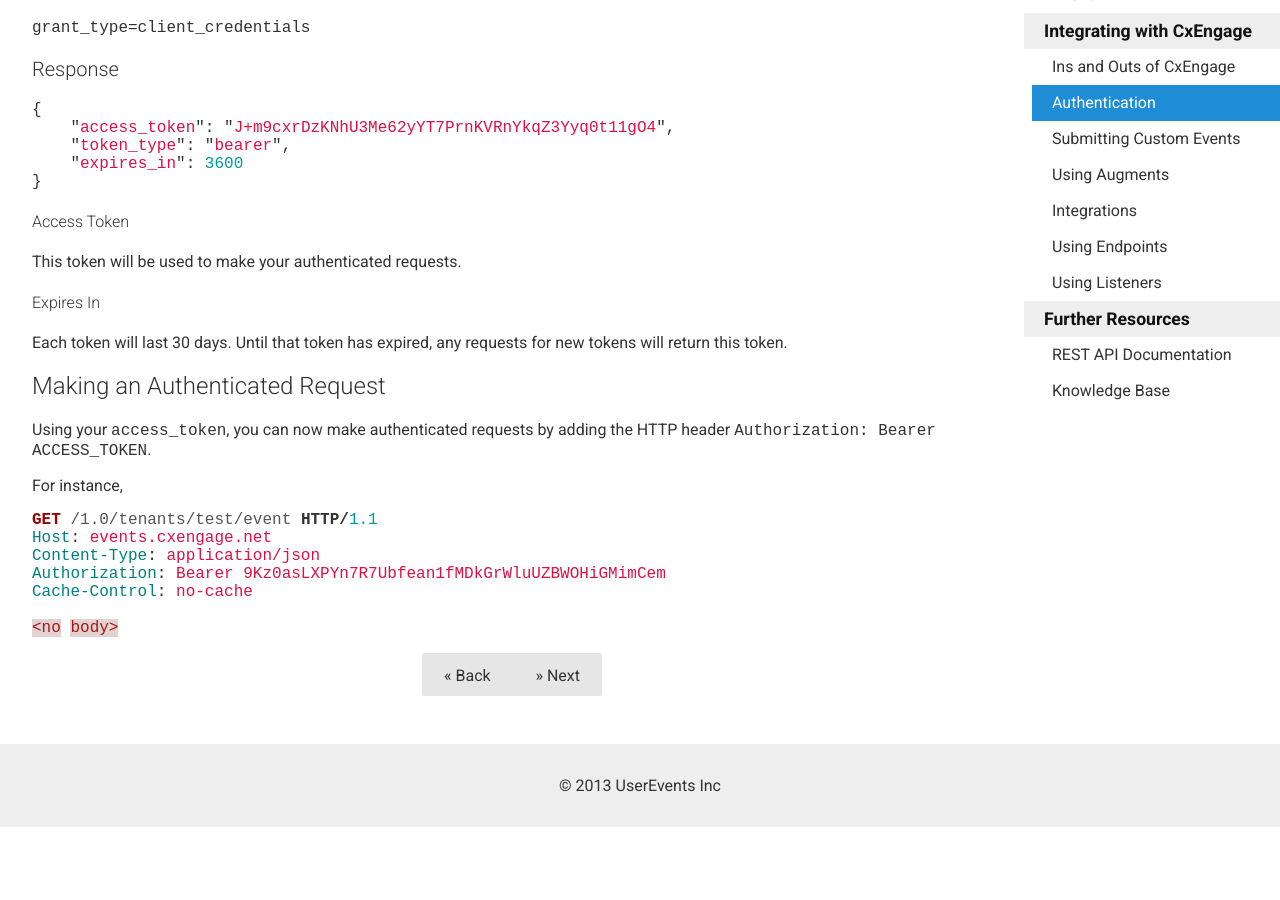
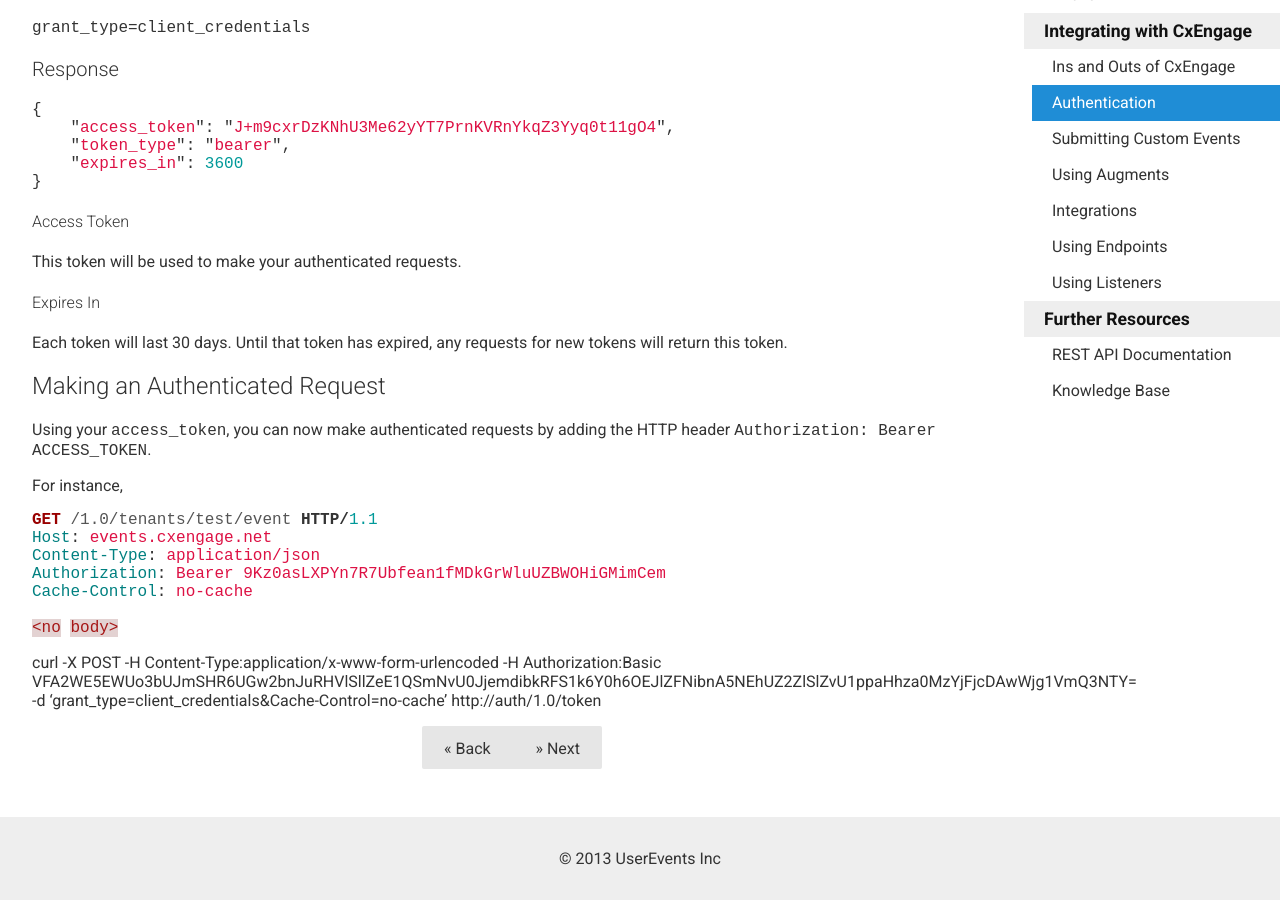
Before and after one commit to ianbishop/userevents.github.io, a Jekyll site: the page built from docs/authentication.md, in a window 1280 px wide and 900 px high, scrolled down 631 px. Built offline with Jekyll 4.4.1, drawn with Linux system fonts in a browser that asks for light colours; Markdown is read by kramdown in place of the engine named in the settings; before the commit the page ends 1458 px from its top, so only the background shows below that.

Commit message:
Update authentication.md

```diff
--- a/docs/authentication.md
+++ b/docs/authentication.md
@@ -69,3 +69,5 @@
 
 <no body>
 {% endhighlight %}
+
+curl -X POST -H Content-Type:application/x-www-form-urlencoded -H Authorization:Basic VFA2WE5EWUo3bUJmSHR6UGw2bnJuRHVlSllZeE1QSmNvU0JjemdibkRFS1k6Y0h6OEJlZFNibnA5NEhUZ2ZlSlZvU1ppaHhza0MzYjFjcDAwWjg1VmQ3NTY= -d 'grant_type=client_credentials&Cache-Control=no-cache' http://auth/1.0/token
```
